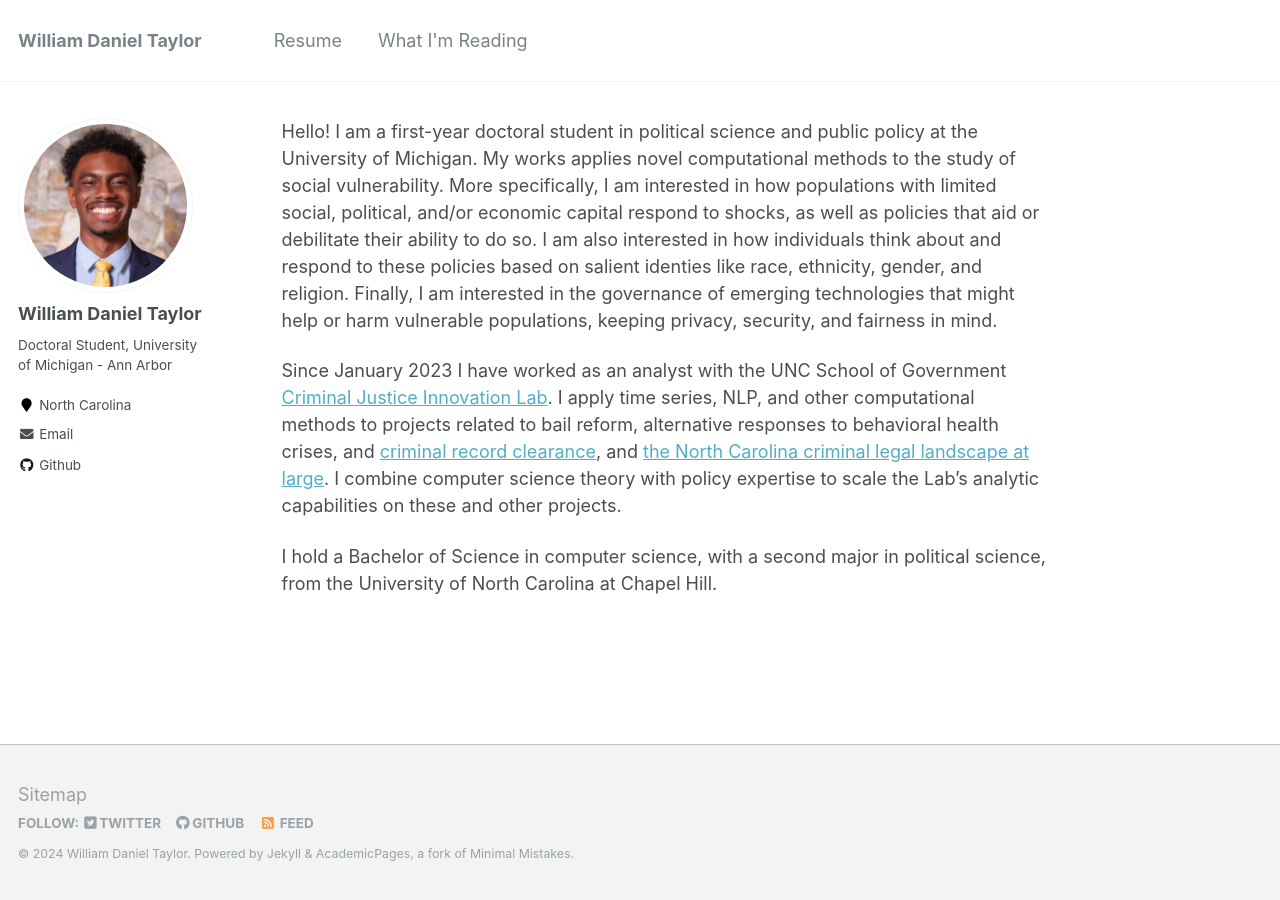
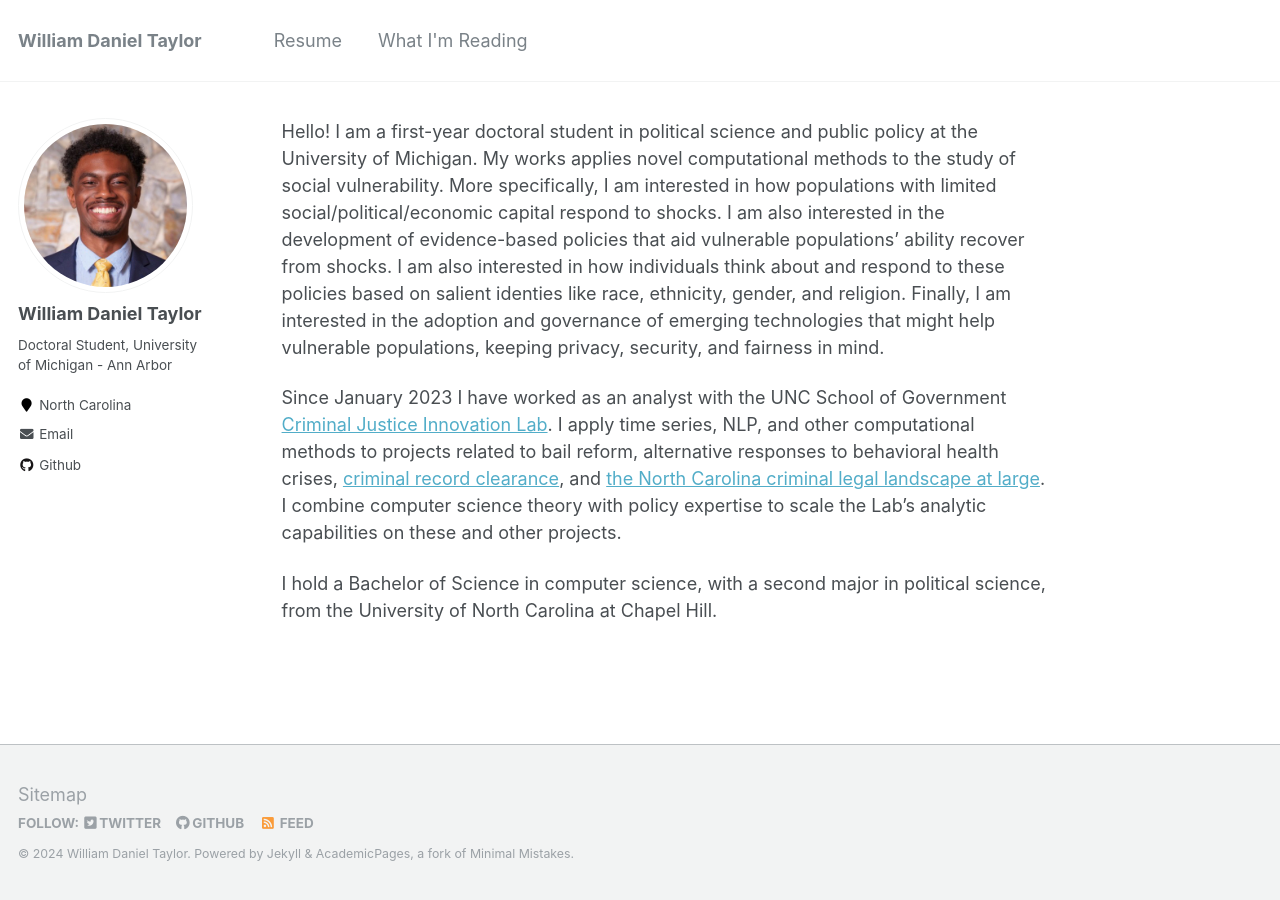
Before and after one commit to wdtaylor30/wdtaylor30.github.io, a Jekyll site: the page built from _pages/about.md, in a window 1280 px wide. Built offline with Jekyll 4.4.1, drawn with Linux system fonts in a browser that asks for light colours.

Commit message:
fixed some typos

```diff
--- a/_pages/about.md
+++ b/_pages/about.md
@@ -6,8 +6,8 @@
   - /about/
   - /about.html
 ---
-Hello! I am a first-year doctoral student in political science and public policy at the University of Michigan. My works applies novel computational methods to the study of social vulnerability. More specifically, I am interested in how populations with limited social, political, and/or economic capital respond to shocks, as well as policies that aid or debilitate their ability to do so. I am also interested in how individuals think about and respond to these policies based on salient identies like race, ethnicity, gender, and religion. Finally, I am interested in the governance of emerging technologies that might help or harm vulnerable populations, keeping privacy, security, and fairness in mind.
+Hello! I am a first-year doctoral student in political science and public policy at the University of Michigan. My works applies novel computational methods to the study of social vulnerability. More specifically, I am interested in how populations with limited social/political/economic capital respond to shocks. I am also interested in the development of evidence-based policies that aid vulnerable populations' ability recover from shocks. I am also interested in how individuals think about and respond to these policies based on salient identies like race, ethnicity, gender, and religion. Finally, I am interested in the adoption and governance of emerging technologies that might help vulnerable populations, keeping privacy, security, and fairness in mind.
 
-Since January 2023 I have worked as an analyst with the UNC School of Government [Criminal Justice Innovation Lab](https://cjil.sog.unc.edu/). I apply time series, NLP, and other computational methods to projects related to bail reform, alternative responses to behavioral health crises, and [criminal record clearance](https://cjil.shinyapps.io/RecordClearanceDashboard/), and [the North Carolina criminal legal landscape at large](https://cjil.shinyapps.io/MeasuringJustice/). I combine computer science theory with policy expertise to scale the Lab's analytic capabilities on these and other projects.
+Since January 2023 I have worked as an analyst with the UNC School of Government [Criminal Justice Innovation Lab](https://cjil.sog.unc.edu/). I apply time series, NLP, and other computational methods to projects related to bail reform, alternative responses to behavioral health crises, [criminal record clearance](https://cjil.shinyapps.io/RecordClearanceDashboard/), and [the North Carolina criminal legal landscape at large](https://cjil.shinyapps.io/MeasuringJustice/). I combine computer science theory with policy expertise to scale the Lab's analytic capabilities on these and other projects.
 
 I hold a Bachelor of Science in computer science, with a second major in political science, from the University of North Carolina at Chapel Hill.
```
